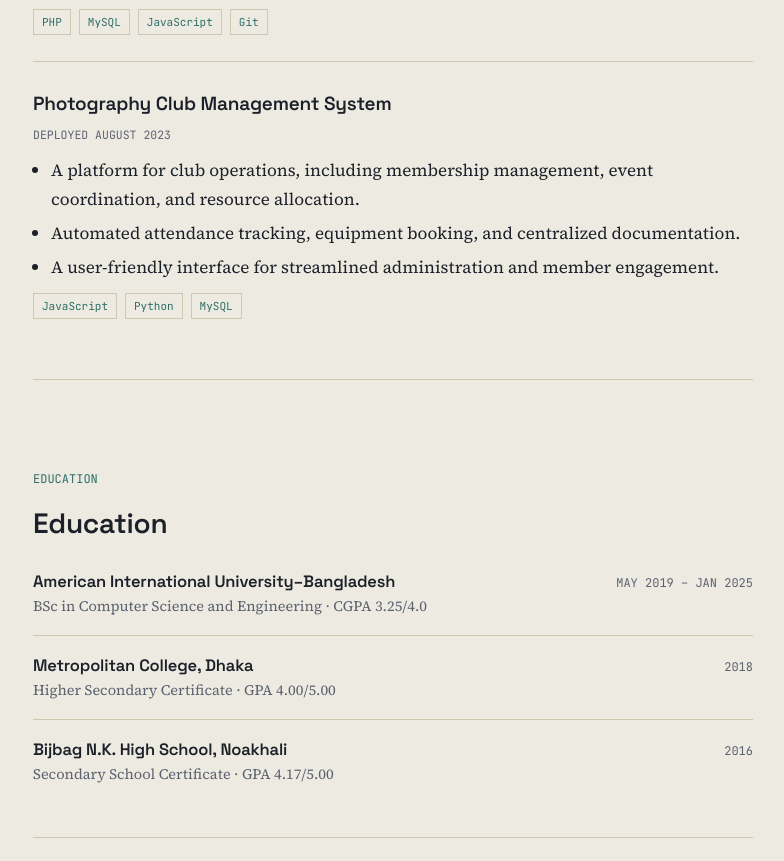
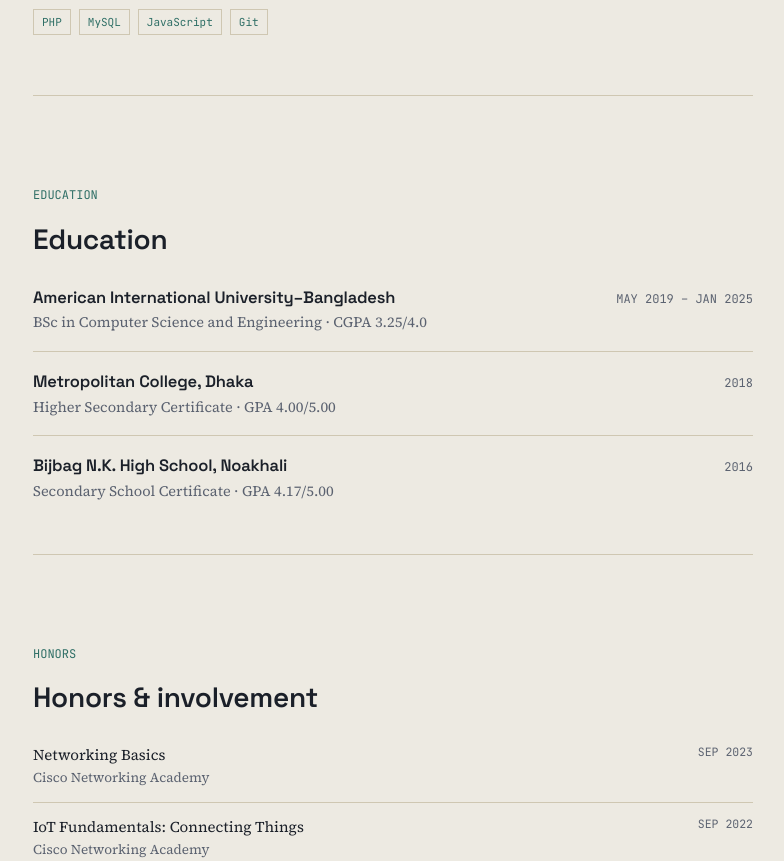
Before and after one commit to Nazim0181/Nazim0181.github.io, a plain HTML site: page index.html in a window 1280 px wide. Shown: the part 3850-4711 px from the top of the page, without its empty margins (303-1087 px from the left). Drawn offline with Linux system fonts and the light colour scheme.

Commit message:
Remove photography club project

```diff
--- a/index.html
+++ b/index.html
@@ -671,17 +671,6 @@
         </ul>
         <div class="tags"><span class="tag">PHP</span><span class="tag">MySQL</span><span class="tag">JavaScript</span><span class="tag">Git</span></div>
       </div>
-
-      <div class="project">
-        <h3>Photography Club Management System</h3>
-        <div class="meta">DEPLOYED AUGUST 2023</div>
-        <ul>
-          <li>A platform for club operations, including membership management, event coordination, and resource allocation.</li>
-          <li>Automated attendance tracking, equipment booking, and centralized documentation.</li>
-          <li>A user-friendly interface for streamlined administration and member engagement.</li>
-        </ul>
-        <div class="tags"><span class="tag">JavaScript</span><span class="tag">Python</span><span class="tag">MySQL</span></div>
-      </div>
     </section>
 
     <section id="education">
```
